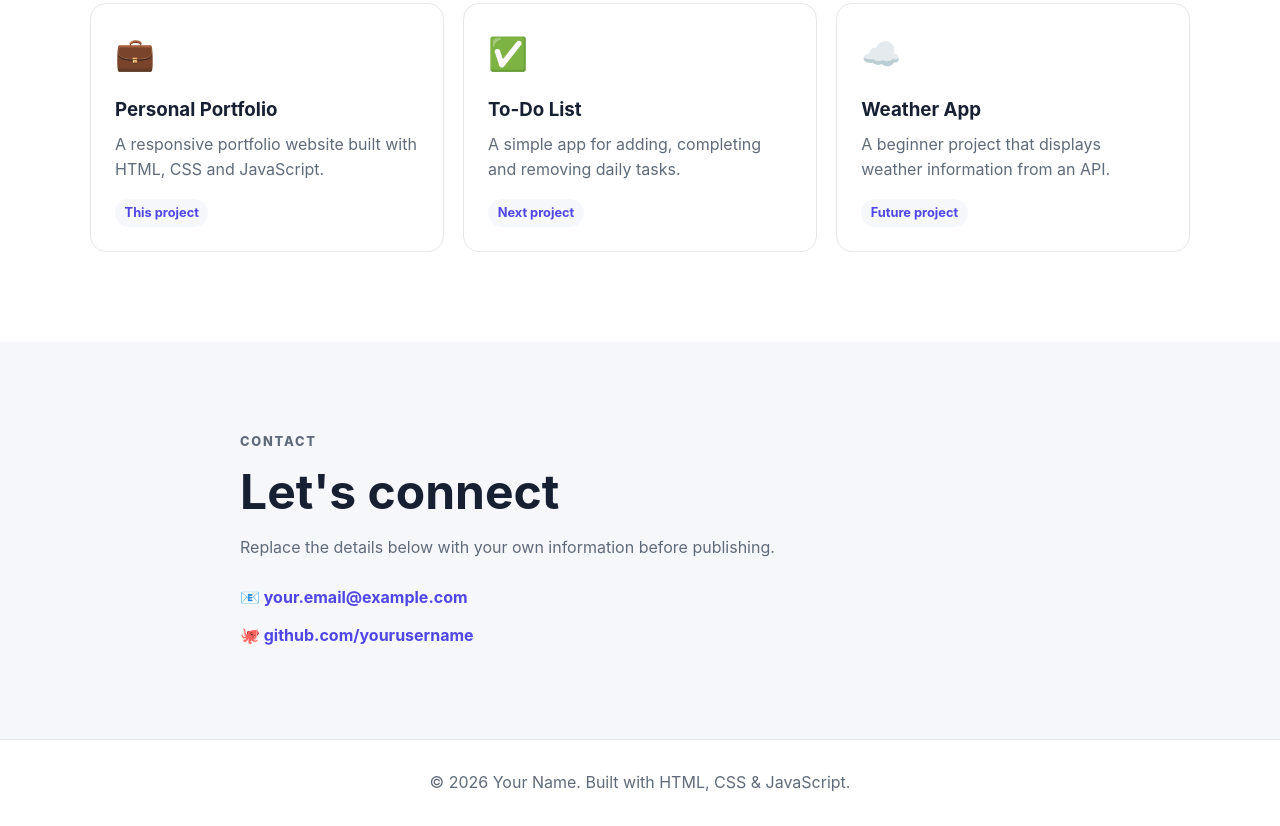
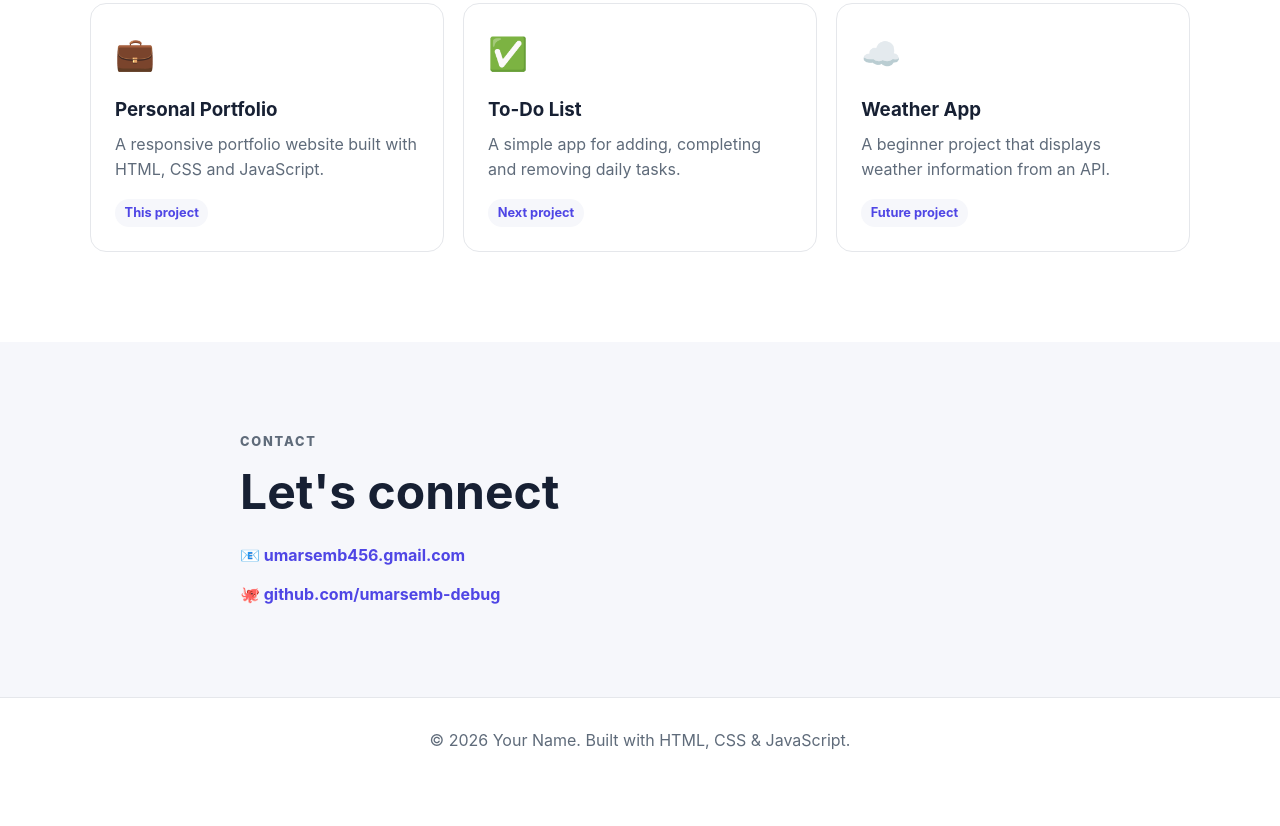
Before and after one commit to umarsemb-debug/my-portfolio, a plain HTML site: page index.html in a window 1280 px wide. Shown: the part 1696-2522 px from the top of the page. After the commit the page ends 2480 px from the top, so only its background shows below. Drawn offline with Linux system fonts and the light colour scheme.

Commit message:
Update index.html

```diff
--- a/index.html
+++ b/index.html
@@ -105,10 +105,9 @@
       <div class="container narrow">
         <p class="eyebrow">Contact</p>
         <h2>Let's connect</h2>
-        <p>Replace the details below with your own information before publishing.</p>
         <div class="contact-links">
-          <a href="mailto:your.email@example.com">📧 your.email@example.com</a>
-          <a href="https://github.com/yourusername" target="_blank" rel="noopener">🐙 github.com/yourusername</a>
+          <a href="mailto:your.email@example.com">📧 umarsemb456.gmail.com</a>
+          <a href="https://github.com/umarsemb-debug" target="_blank" rel="noopener">🐙 github.com/umarsemb-debug</a>
         </div>
       </div>
     </section>
```
